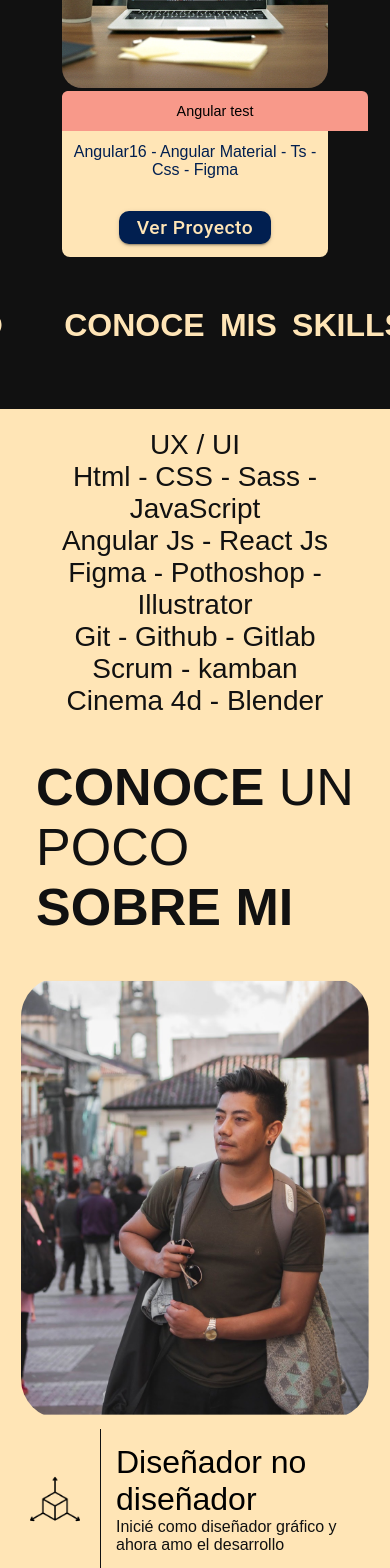
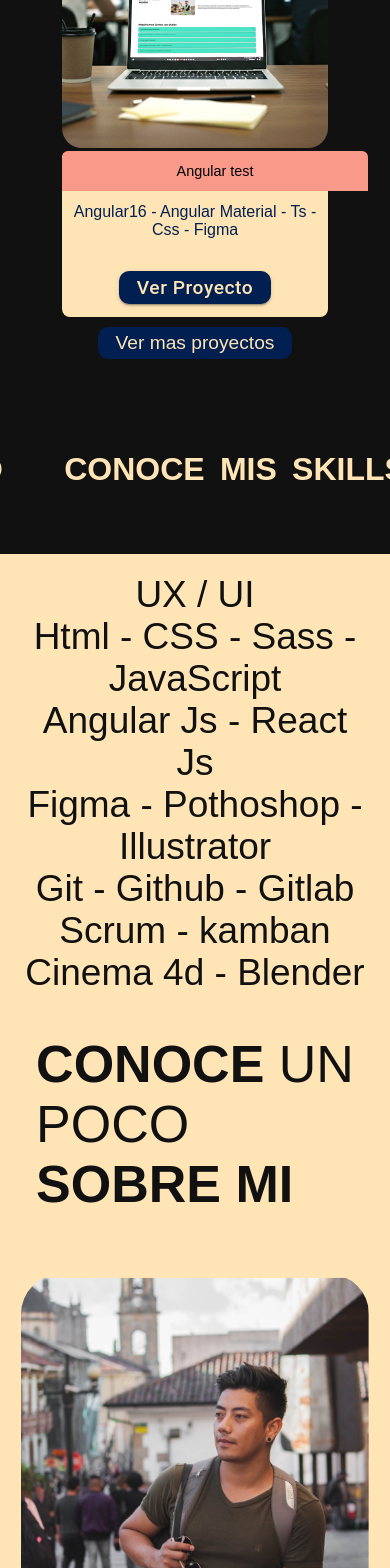
Before and after one commit to steventapiero24/portfolio, a React (Create React App) app in the folder misitio/: page / in a window 390 px wide. Shown: the part 2296-3864 px from the top of the page. Built offline with nearby package versions, Linux system fonts and the light colour scheme; a web font is replaced by a local one.

Commit message:
style correction mobile

```diff
--- a/misitio/package.json
+++ b/misitio/package.json
@@ -11,7 +11,7 @@
     "@testing-library/jest-dom": "^5.17.0",
     "@testing-library/react": "^13.4.0",
     "@testing-library/user-event": "^13.5.0",
-    "gsap": "^3.12.7",
+    "gsap": "^3.13.0",
     "react": "^18.2.0",
     "react-dom": "^18.2.0",
     "react-scripts": "5.0.1",
--- a/misitio/src/components/ContacSlider/ContactSlider.jsx
+++ b/misitio/src/components/ContacSlider/ContactSlider.jsx
@@ -14,9 +14,9 @@ const ContactSlider = () => {
 
     gsap.fromTo(
       textWrapperRef.current,
-      { x: "1%" },
+      { x: "-10%" },
       {
-        x: "-10%",
+        x: "10%",
         ease: "none",
         duration: 1,
         scrollTrigger: {
--- a/misitio/src/components/Contacto/Contacto.css
+++ b/misitio/src/components/Contacto/Contacto.css
@@ -117,7 +117,7 @@
         height: auto;
     }
     .contact__container {
-        padding: 10px;
+        padding: 20px 10px;
     }
     .contact__container-info {
         flex-direction: column;
--- a/misitio/src/components/Portafolio/Portafolio.css
+++ b/misitio/src/components/Portafolio/Portafolio.css
@@ -11,7 +11,14 @@
     margin: 0 auto;
     gap: 0;
     padding: 0 30px;
-    height: 100vh;
+    height: 80vh;
+}
+.section-button{
+    display: flex;
+    padding: 0 30px;
+    height: 10vh;
+    justify-content: center;
+    align-items: center;
 }
 .section-one {
     height: 25vh;
@@ -190,7 +197,7 @@
         display: flex;
         flex-direction: column;
         height: auto;
-        gap: 40px;
+        gap: 60px;
         margin: 0 auto;
     }
     .img {
@@ -217,6 +224,15 @@
     .sobremi__container-title h2, .sobremi__container-title span {
         font-size: 52px;
     }
+    .img {
+    &:after {
+        content: '';
+    }
+
+    &:hover::after {
+        background-color: transparent;
+    }
+}
 }
 
 /* Modal */
--- a/misitio/src/components/Portafolio/Portafolio.jsx
+++ b/misitio/src/components/Portafolio/Portafolio.jsx
@@ -84,6 +84,7 @@ const Portafolio = () => {
   }, []);
 
 
+
   return (
     <div className="portafolio" id="projectos">
       <section className="section">
@@ -143,6 +144,9 @@ const Portafolio = () => {
           )
         )}
       </section>
+      <div className="section-button">
+        <button> Ver mas proyectos </button>
+      </div>
     </div>
   );
 };
--- a/misitio/src/components/ScrollSlider/ScrollSlider.jsx
+++ b/misitio/src/components/ScrollSlider/ScrollSlider.jsx
@@ -16,7 +16,7 @@ const ScrollSlider = () => {
       textWrapperReftwo.current,
       { x: "20%" },
       {
-        x: "-30%",
+        x: "-40%",
         ease: "none",
         duration: 1,
         scrollTrigger: {
--- a/misitio/src/components/Skills/skills.css
+++ b/misitio/src/components/Skills/skills.css
@@ -92,7 +92,7 @@
         height: auto;
     }
     .container__skills-info-item span {
-        font-size: 28px;
+        font-size: 37px;
         text-align: center;
     }
     .container__skills-info-image img{
--- a/misitio/src/components/SobreMi/Sobremi.css
+++ b/misitio/src/components/SobreMi/Sobremi.css
@@ -26,7 +26,7 @@
     display: flex;
     align-items: flex-start;
     justify-content: space-between;
-    height: 100%;
+    height: 80%;
     padding: 80px;
     opacity: 1;
 }
```
Also changed, not shown: misitio/src/App.js (+0 -18 lines), 1 other file (tests, documents, lock files or other folders).
